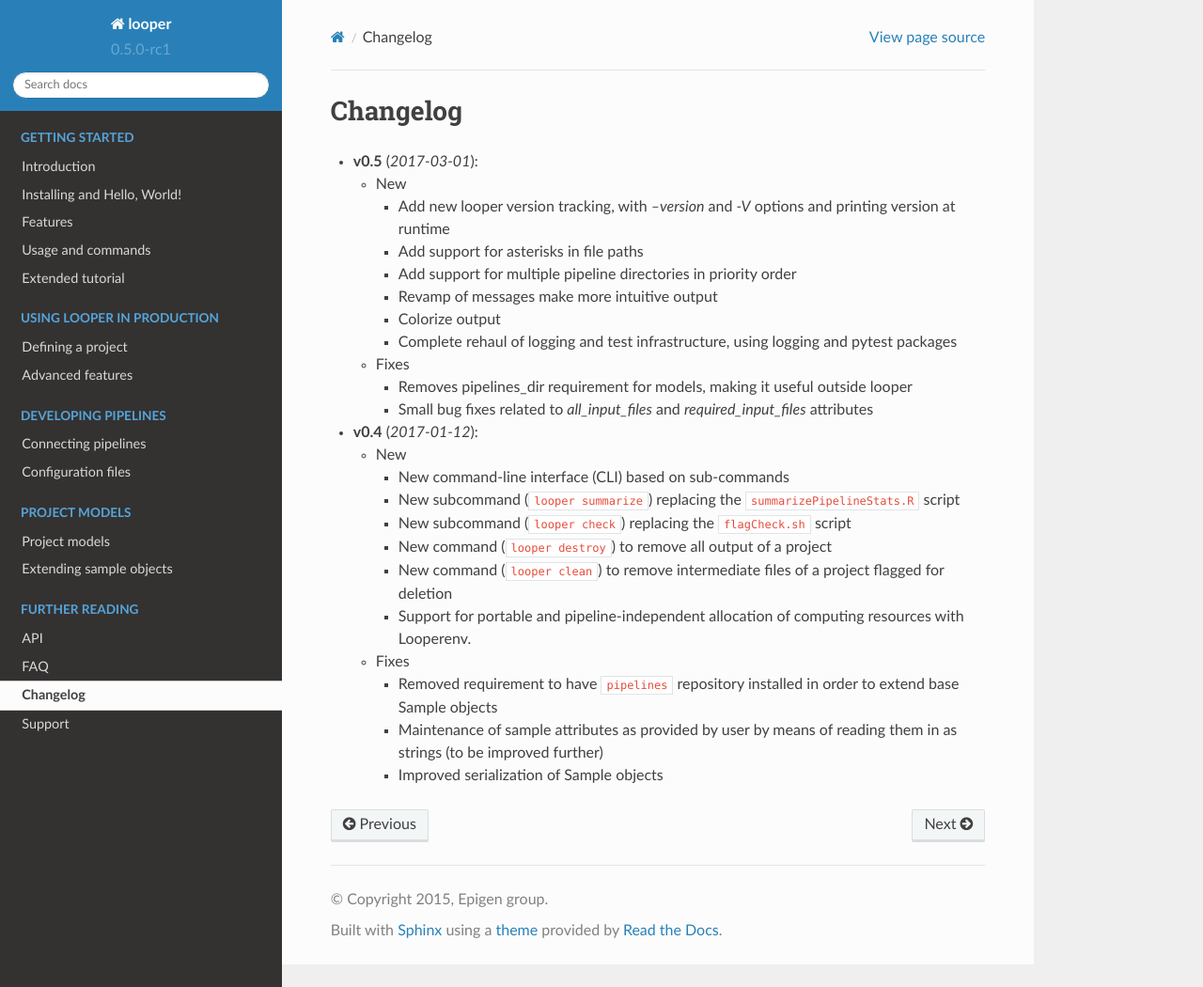
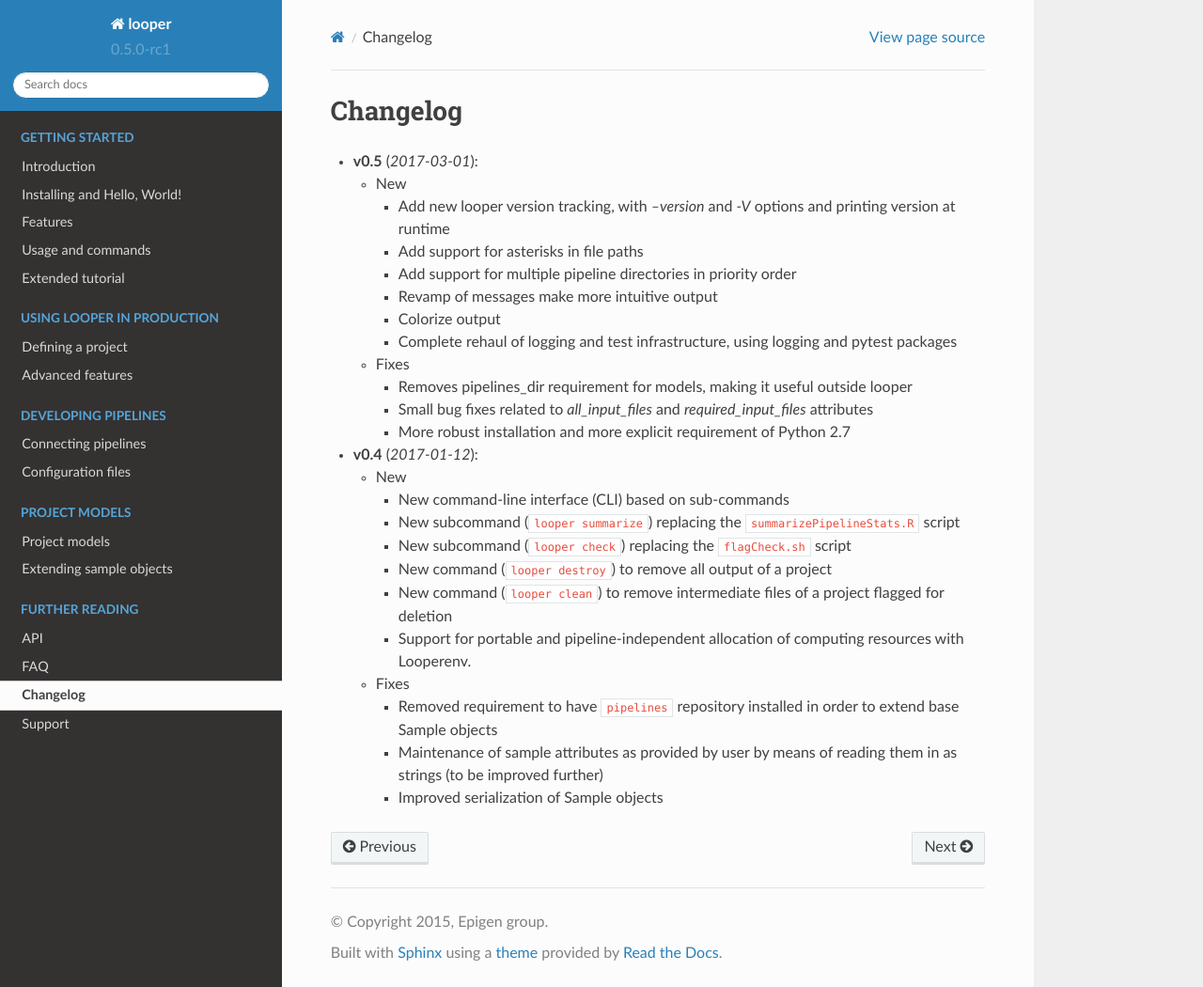
Before and after one commit to pepkit/peppy, a Sphinx documentation site: the page built from doc/source/changelog.rst, in a window 1280 px wide and 1050 px high. Shown: the whole window at 94% size. Built offline with Sphinx 7.4.7 and the Read the Docs theme 2.0.0, drawn with Linux system fonts in a browser that asks for light colours.

Commit message:
Update changelog.rst

```diff
--- a/doc/source/changelog.rst
+++ b/doc/source/changelog.rst
@@ -23,6 +23,8 @@ Changelog
 
     - Small bug fixes related to `all_input_files` and `required_input_files` attributes
 
+    - More robust installation and more explicit requirement of Python 2.7
+
 
 - **v0.4** (*2017-01-12*):
 
```
